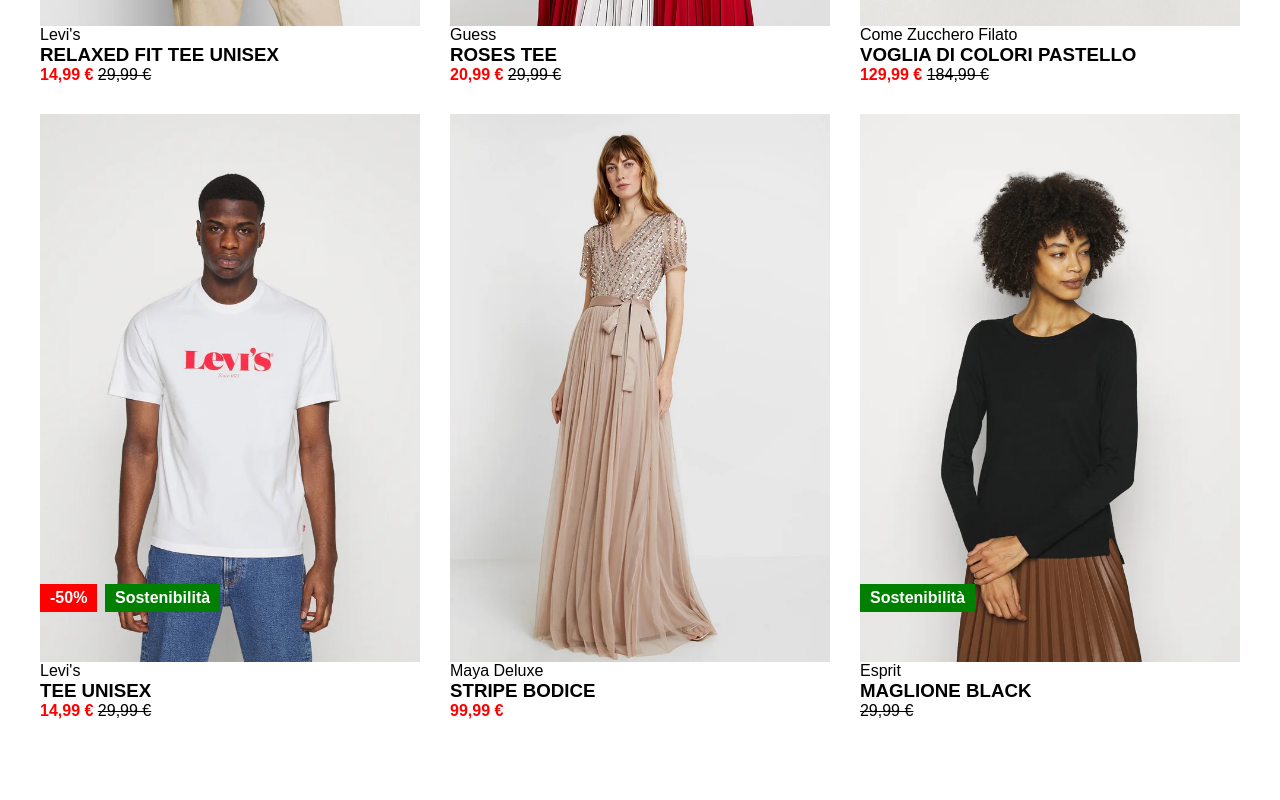
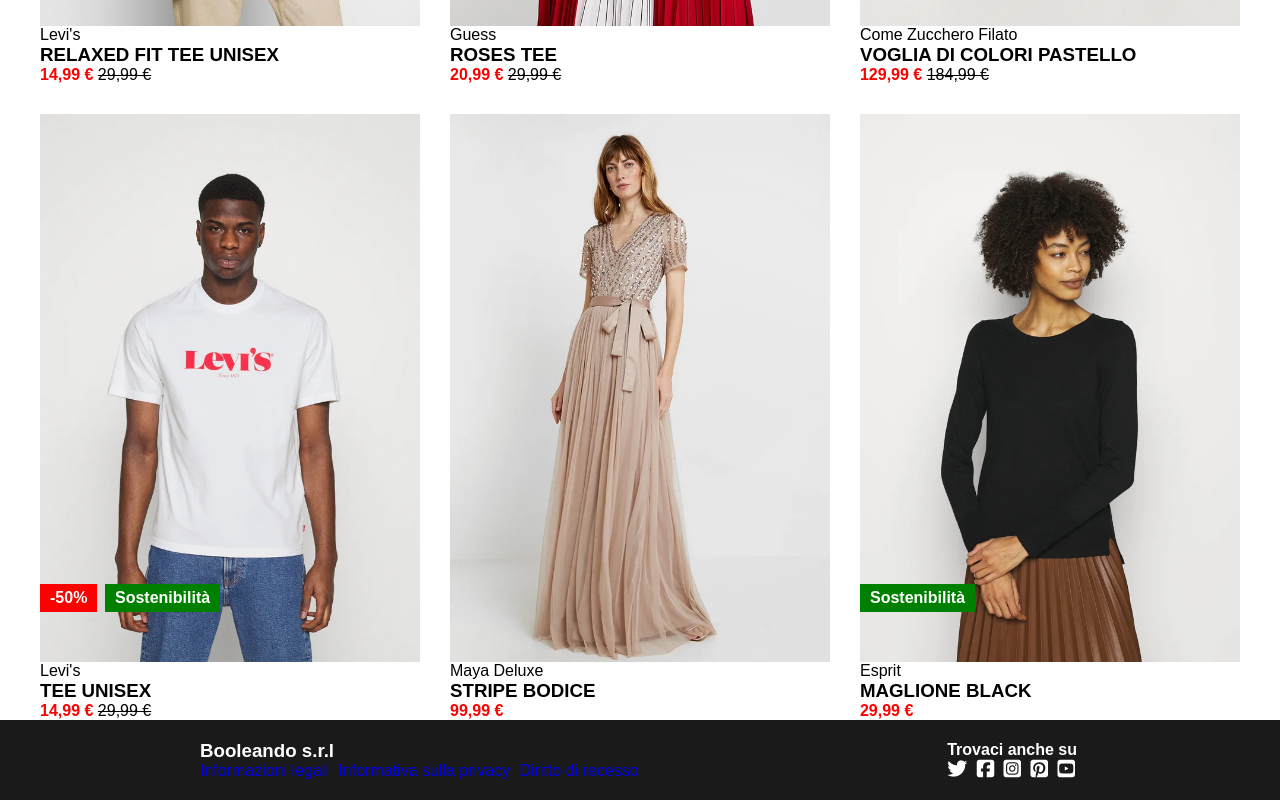
Before and after one commit to amletodellaloggia/html-css-boolando, a plain HTML site: page index.html in a window 1280 px wide. Shown: the part 623-1423 px from the top of the page. Before the commit the page ends 1343 px from the top, so only its background shows below. Drawn offline with Linux system fonts and the light colour scheme.

Commit message:
[add] finalized footer, added links to whole html

```diff
--- a/assets/css/style.css
+++ b/assets/css/style.css
@@ -27,8 +27,20 @@
 	background-color: gold;
 }
 
+.bg-darkgrey {
+	background-color: #1A1A1A;
+}
+
 .border-black {
 	border: 1px solid black;
+}
+
+.text-white {
+	color: white;
+}
+
+.text-bold {
+	font-weight: 600;
 }
 
 .justify-content-center {
@@ -162,3 +174,33 @@
 .card:hover .front-img {
 	display: none;
 }
+
+/*  footer */
+
+.footer {
+	width: 100%;
+}
+
+.footer-container {
+	display: flex;
+    align-items: center;
+    justify-content: space-between;
+    padding: 20px 200px;
+}
+
+.footer-info-links a{
+	text-decoration: none;
+	padding-right: 5px;
+
+}
+
+.footer-info-links a:visited {
+	color: white;
+}
+
+.footer-social-links i{
+	font-size: 20px;
+	text-decoration: none;
+	color: white;
+	padding-right: 5px;
+}
--- a/index.html
+++ b/index.html
@@ -20,11 +20,11 @@
 				<a href="#">Uomo</a>
 				<a href="#">Bambini</a>
 			</div>
-			<img src="./assets/img/boolean-logo.png" alt="boolean-logo" id="boolean-logo">
+			<a href="#"><img src="./assets/img/boolean-logo.png" alt="boolean-logo" id="boolean-logo"></a>
 			<div class="header-user-links">
-				<i class="fa-solid fa-user"></i>
-				<i class="fa-solid fa-heart"></i>
-				<i class="fa-solid fa-bag-shopping"></i>
+				<a href="#"><i class="fa-solid fa-user"></i></a>
+				<a href="#"><i class="fa-solid fa-heart"></i></a>
+				<a href="#"><i class="fa-solid fa-bag-shopping"></i></a>
 			</div>
 		</div>
 	</header>
@@ -112,15 +112,34 @@
 						</div>
 						<span>Esprit</span>
 						<h3>MAGLIONE BLACK</h3>
-						<!-- <span class="discounted-price">14,99 €</span> -->
-						<span class="full-price">29,99 €</span>
+						<span class="discounted-price">29,99 €</span>
+						<!-- <span class="full-price">29,99 €</span> -->
 					</div>
 				</div>
 			</div>
 		</div>
 	</main>
 	<!-- footer -->
-	<footer></footer>
+	<footer class="bg-darkgrey">
+		<div class="footer-container">
+			<div class="footer-info-links text-white">
+				<h3>Booleando s.r.l</h3>
+				<a href="#">Informazioni legali</a>
+				<a href="#">Informativa sulla privacy</a>
+				<a href="#">Diritto di recesso</a>
+			</div>
+			<div class="footer-social-links text-white">
+				<span class="text-bold">Trovaci anche su</span>
+				<div class="footer-social-links-group">
+				<a href="#"><i class="fa-brands fa-twitter"></i></a>
+				<a href="#"><i class="fa-brands fa-square-facebook"></i></a>
+				<a href="#"><i class="fa-brands fa-square-instagram"></i></a>
+				<a href="#"><i class="fa-brands fa-square-pinterest"></i></a>
+				<a href="#"><i class="fa-brands fa-square-youtube"></i></a>
+				</div>
+			</div>
+		</div>
+	</footer>
 </body>
 
 </html>
```
